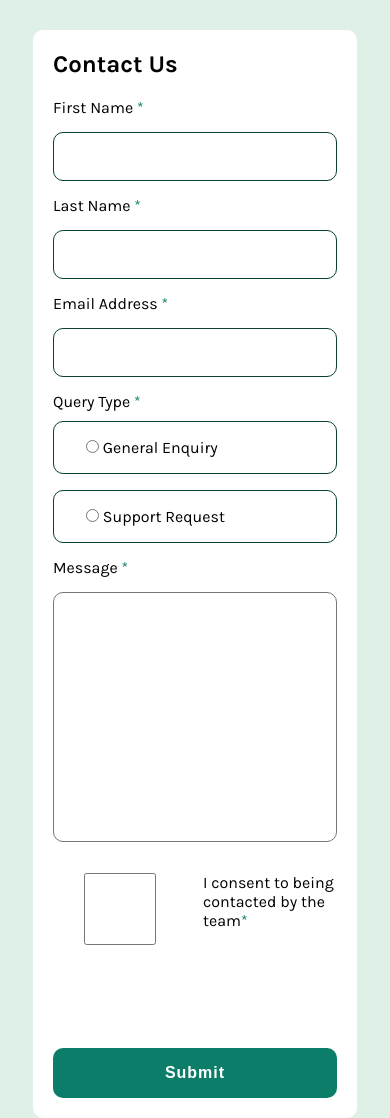
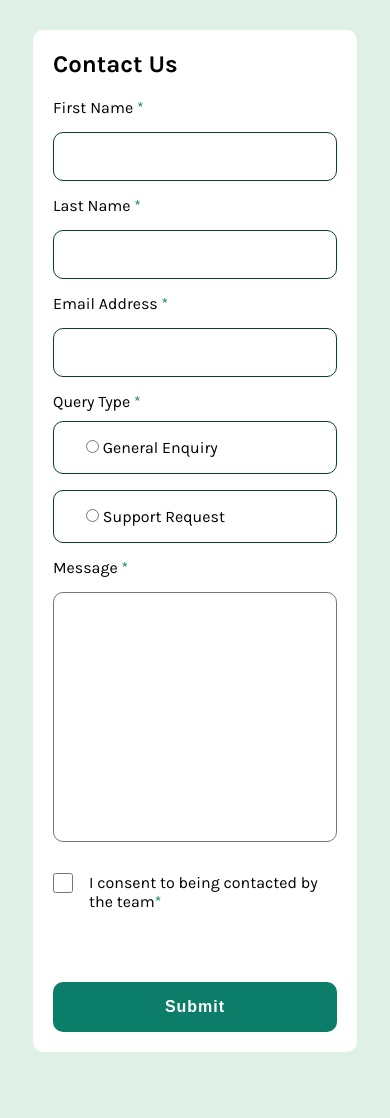
Before and after one commit to kevsz34/Contact-Form, a plain HTML site: page index.html in a window 390 px wide. After the commit the page ends 1082 px from the top, so only its background shows below. Drawn offline with Linux system fonts and the light colour scheme.

Commit message:
width fixed in mobile

```diff
--- a/css/style.css
+++ b/css/style.css
@@ -127,10 +127,10 @@ div{
     display: grid;
     padding-top: 1rem;
     width: 100%;
-    grid-template-columns:1fr 1fr;
+    grid-template-columns:20px 1fr;
 
-    grid-template-rows: 1fr 1fr;
-    row-gap: 1rem;
+    grid-template-rows: 20px 50px;
+    row-gap: 1.5rem;
     column-gap: 1rem;
 }
 #consentBox{
@@ -142,10 +142,10 @@ div{
 #labelConsent{
     max-width: 400px;
 }
-.boxError{
+#boxError{
     width: 100%;
     grid-row: 2;
-    grid-column: 2;
+    grid-column: 1/3;
 }
 #consentBox:checked{
     cursor: pointer;
```
